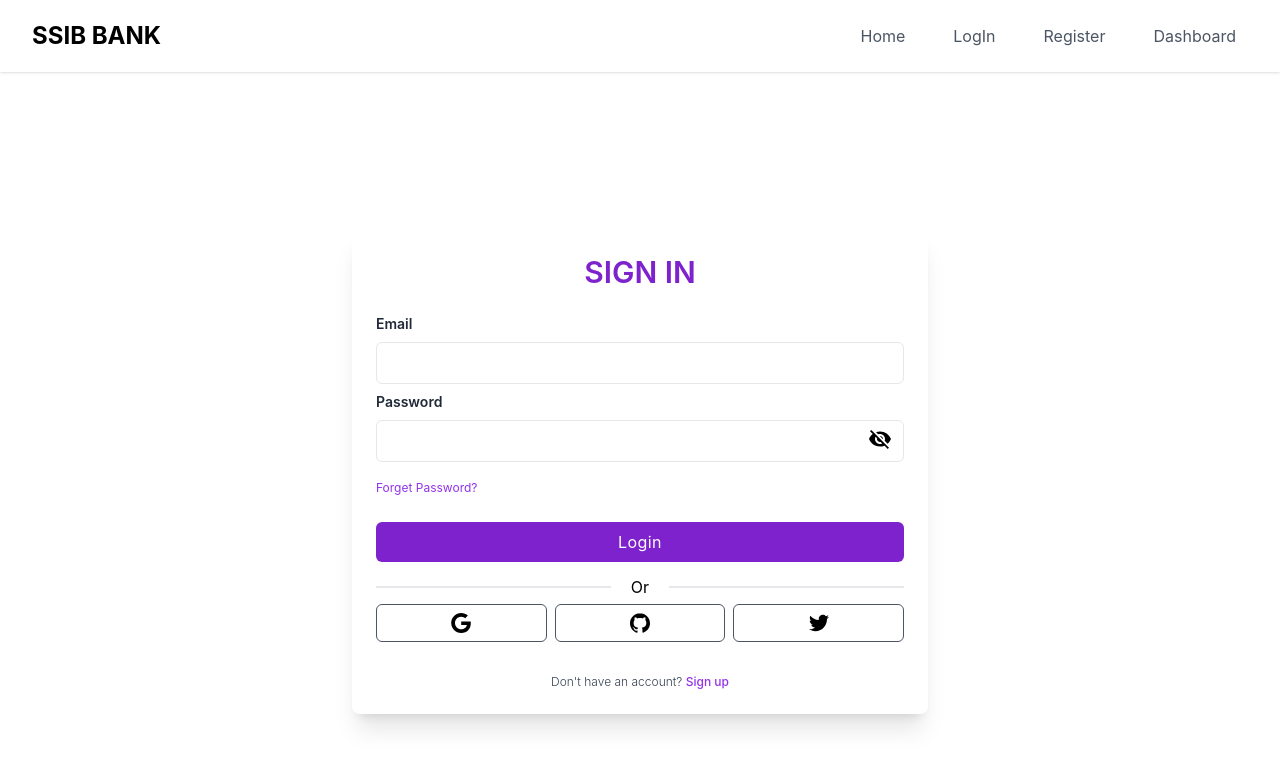
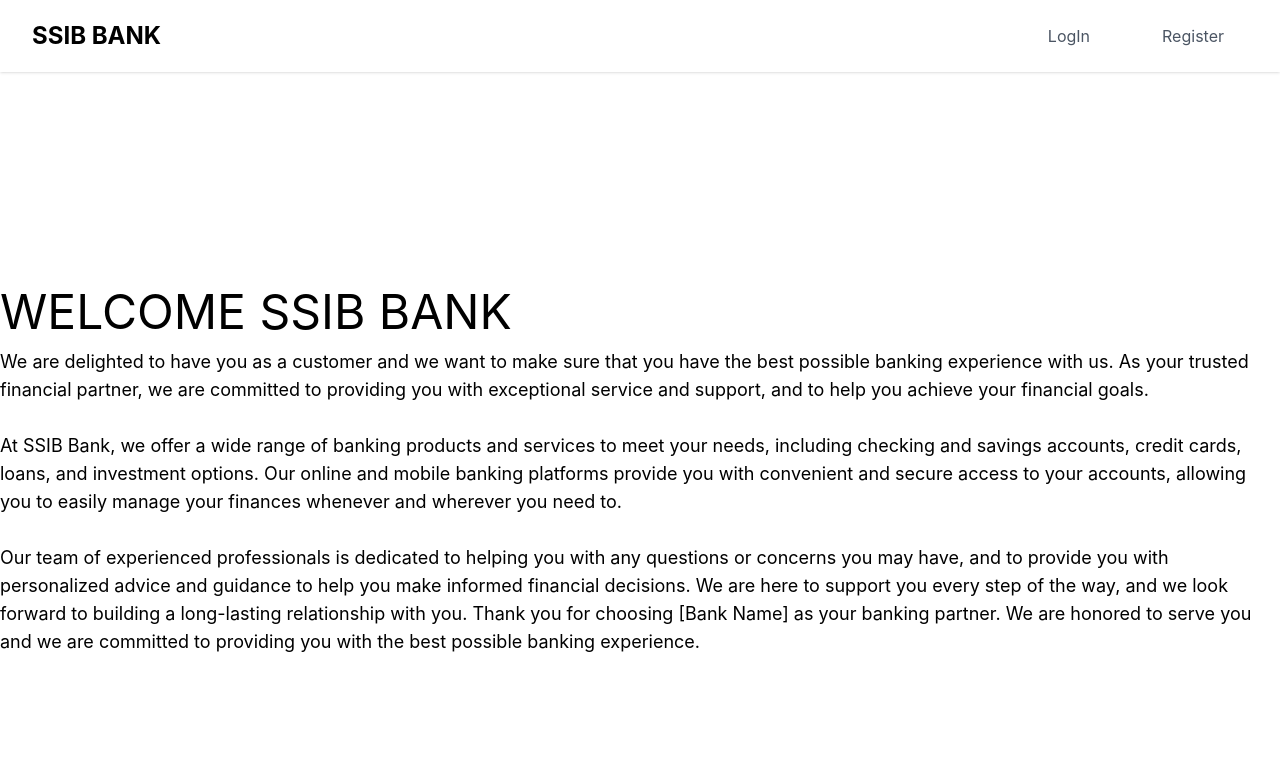
Before and after one commit to naimulislamshakil/Bank-management-website, a React (Create React App) app: page / in a window 1280 px wide. Shown: the top 768 px of the page. Built offline with nearby package versions, Linux system fonts and the light colour scheme.

Commit message:
Add welcome page

```diff
--- a/src/App.tsx
+++ b/src/App.tsx
@@ -5,6 +5,7 @@ import Login from './Pages/Login';
 import Dashboard from './Pages/Dashboard';
 import Navbar from './Components/Navbar';
 import Register from './Pages/Register';
+import Welcome from './Pages/Welcome';
 import { ToastContainer } from 'react-toastify';
 import 'react-toastify/dist/ReactToastify.css';
 
@@ -13,7 +14,7 @@ function App() {
 		<div className="container mx-auto">
 			<Navbar />
 			<Routes>
-				<Route path="/" element={<Login />} />
+				<Route path="/" element={<Welcome />} />
 				<Route path="/register" element={<Register />} />
 				<Route path="/login" element={<Login />} />
 				<Route path="/dashboard" element={<Dashboard />} />
--- a/src/Components/Navbar/index.tsx
+++ b/src/Components/Navbar/index.tsx
@@ -1,10 +1,35 @@
-import React, { useState } from 'react';
-import { Link } from 'react-router-dom';
-import { Navbar_Item } from '../../Constant/Navbar';
+import React, { useEffect, useState } from 'react';
+import { Link, useNavigate } from 'react-router-dom';
+import { Navbar_Item, Navbar_Item_Login } from '../../Constant/Navbar';
 
 const index = () => {
 	// eslint-disable-next-line react-hooks/rules-of-hooks
 	const [navbar, setNavbar] = useState(false);
+	// eslint-disable-next-line react-hooks/rules-of-hooks
+	const [user, setUser] = useState();
+	// eslint-disable-next-line react-hooks/rules-of-hooks
+	const [token, setToken] = useState('');
+	// eslint-disable-next-line react-hooks/rules-of-hooks
+	const navigator = useNavigate();
+
+	// eslint-disable-next-line react-hooks/rules-of-hooks
+	useEffect(() => {
+		if (localStorage.getItem('user') && localStorage.getItem('token')) {
+			const token = localStorage.getItem('token')!;
+			const user = JSON.parse(window.localStorage.getItem('user')!);
+			setUser(user);
+			setToken(token);
+		}
+	}, []);
+
+	// USER SINGOUT
+	const singout = () => {
+		localStorage.removeItem('token');
+		localStorage.removeItem('user');
+		navigator('/login');
+		window.location.reload();
+	};
+
 	return (
 		<>
 			<nav className="w-full bg-white shadow">
@@ -59,14 +84,36 @@ const index = () => {
 							}`}
 						>
 							<ul className="items-center justify-center space-y-8 md:flex md:space-x-6 md:space-y-0">
-								{Navbar_Item.map((item, index) => (
-									<li
-										key={index}
-										className="p-3 text-gray-600 hover:text-blue-600"
+								{token
+									? Navbar_Item_Login.map((item, index) => (
+											<li
+												key={index}
+												className="p-3 mx-auto  text-gray-600 hover:text-blue-600"
+											>
+												<Link className="p-3" to={item.route}>
+													{item.text}
+												</Link>
+											</li>
+									  ))
+									: Navbar_Item.map((item, index) => (
+											<li
+												key={index}
+												className="mx-auto p-3 text-gray-600 hover:text-blue-600"
+											>
+												<Link className="p-3" to={item.route}>
+													{item.text}
+												</Link>
+											</li>
+									  ))}
+
+								{user && token ? (
+									<button
+										onClick={singout}
+										className="mx-auto btn p-3 text-gray-600 hover:text-blue-600"
 									>
-										<Link to={item.route}>{item.text}</Link>
-									</li>
-								))}
+										SingOut
+									</button>
+								) : null}
 							</ul>
 						</div>
 					</div>
--- a/src/Constant/Navbar/index.ts
+++ b/src/Constant/Navbar/index.ts
@@ -1,21 +1,19 @@
 export const Navbar_Item = [
 	{
 		id: 1,
-		text: 'Home',
-		route: '/',
-	},
-	{
-		id: 2,
 		text: 'LogIn',
 		route: '/login',
 	},
 	{
-		id: 3,
+		id: 2,
 		text: 'Register',
 		route: '/register',
 	},
+];
+
+export const Navbar_Item_Login = [
 	{
-		id: 4,
+		id: 1,
 		text: 'Dashboard',
 		route: '/dashboard',
 	},
--- a/src/Pages/Dashboard/index.tsx
+++ b/src/Pages/Dashboard/index.tsx
@@ -4,10 +4,13 @@ import { RootStore } from '../../Redux/store';
 import { LoginParsistenceAction } from '../../Redux/Action';
 import errorMessage from '../../Utils/errorMessage';
 import Loading from '../../Components/Loading';
+import { useNavigate } from 'react-router-dom';
 
 const index = () => {
 	// eslint-disable-next-line react-hooks/rules-of-hooks
 	const dispatch = useDispatch();
+	// eslint-disable-next-line react-hooks/rules-of-hooks
+	const navigator = useNavigate();
 	// eslint-disable-next-line react-hooks/rules-of-hooks
 	const { loading, error, message } = useSelector(
 		(state: RootStore) => state.Parsistences
@@ -17,6 +20,14 @@ const index = () => {
 	useEffect(() => {
 		dispatch(LoginParsistenceAction());
 	}, [dispatch]);
+
+	// USER SINGOUT
+	const singout = () => {
+		localStorage.removeItem('token');
+		localStorage.removeItem('user');
+		navigator('/login');
+		window.location.reload();
+	};
 
 	if (error) {
 		errorMessage(error);
@@ -135,9 +146,9 @@ const index = () => {
 									</a>
 								</li>
 								<li className="rounded-sm">
-									<a
-										href="#"
-										className="flex items-center p-2 space-x-3 rounded-md"
+									<button
+										onClick={singout}
+										className="btn flex items-center p-2 space-x-3 rounded-md"
 									>
 										<svg
 											xmlns="http://www.w3.org/2000/svg"
@@ -154,7 +165,7 @@ const index = () => {
 											/>
 										</svg>
 										<span>Logout</span>
-									</a>
+									</button>
 								</li>
 							</ul>
 						</div>
--- a/src/Pages/Login/index.tsx
+++ b/src/Pages/Login/index.tsx
@@ -10,7 +10,6 @@ import { RootStore } from '../../Redux/store';
 import { LoginAction } from '../../Redux/Action';
 import Loading from '../../Components/Loading';
 import errorMessage from '../../Utils/errorMessage';
-import successMessage from '../../Utils/successMessage';
 
 const initialFromValues = {
 	email: '',
@@ -49,14 +48,16 @@ const index = () => {
 		errorMessage(error);
 	}
 
-	if (message) {
+	if (message?.status === 'Success') {
 		const token = message?.token;
+		const user = message?.user;
 
 		// SAVE TOKEN AND USR IN LOCAL STORAGE
 		localStorage.setItem('token', JSON.stringify(token));
+		localStorage.setItem('user', JSON.stringify(user));
 
-		successMessage(message?.message);
 		navigator('/dashboard');
+		window.location.reload();
 	}
 	if (loading) {
 		return <Loading />;
--- /dev/null
+++ b/src/Pages/Welcome/index.tsx
@@ -0,0 +1,36 @@
+import React from 'react';
+
+const index = () => {
+	return (
+		<div className="flex items-center justify-center h-screen">
+			<div className="mx-auto">
+				<h1 className="text-5xl text-cente">WELCOME SSIB BANK</h1>
+				<p className="mt-3 text-lg">
+					We are delighted to have you as a customer and we want to make sure
+					that you have the best possible banking experience with us. As your
+					trusted financial partner, we are committed to providing you with
+					exceptional service and support, and to help you achieve your
+					financial goals.
+					<br /> <br /> At SSIB Bank, we offer a wide range of banking products
+					and services to meet your needs, including checking and savings
+					accounts, credit cards, loans, and investment options. Our online and
+					mobile banking platforms provide you with convenient and secure access
+					to your accounts, allowing you to easily manage your finances whenever
+					and wherever you need to.
+					<br />
+					<br />
+					Our team of experienced professionals is dedicated to helping you with
+					any questions or concerns you may have, and to provide you with
+					personalized advice and guidance to help you make informed financial
+					decisions. We are here to support you every step of the way, and we
+					look forward to building a long-lasting relationship with you. Thank
+					you for choosing [Bank Name] as your banking partner. We are honored
+					to serve you and we are committed to providing you with the best
+					possible banking experience.
+				</p>
+			</div>
+		</div>
+	);
+};
+
+export default index;
--- a/src/Redux/Action/actionType.ts
+++ b/src/Redux/Action/actionType.ts
@@ -45,6 +45,24 @@ export type CreateAUserDispatchType =
 export type Login_User = {
 	status: string;
 	message: string;
+	user: {
+		status: string;
+		role: string;
+		_id: string;
+		name: string;
+		email: string;
+		address?: {
+			address1: string;
+			address2: string;
+			upazila: string;
+			zila: string;
+			zip: string;
+		};
+		phone?: string;
+		DOB?: Date;
+		gender?: string;
+	};
+
 	token: string;
 };
 export type UserDetilsLogin = {
```
Also changed, not shown: 1 other file (tests, documents, lock files or other folders).
